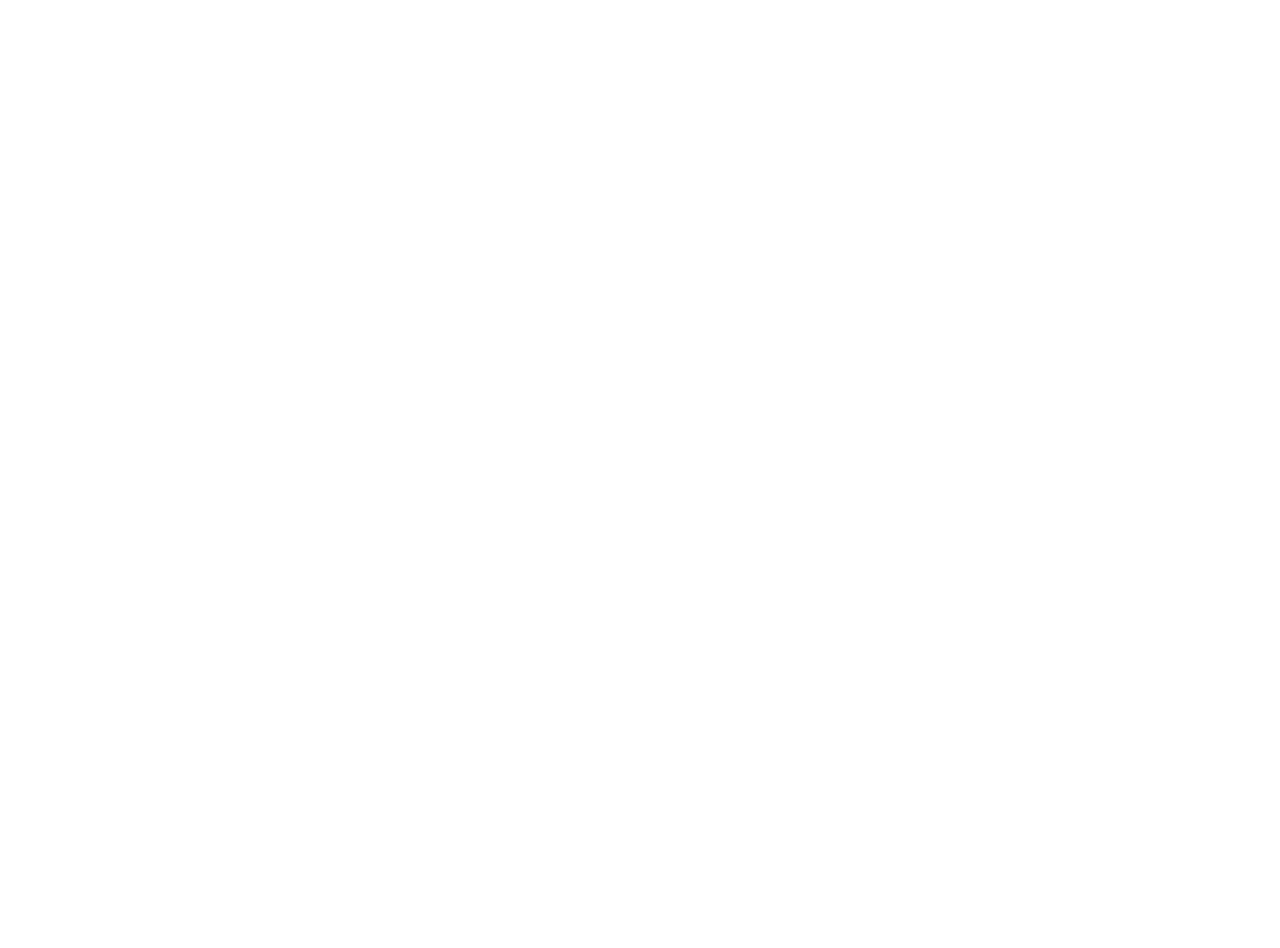
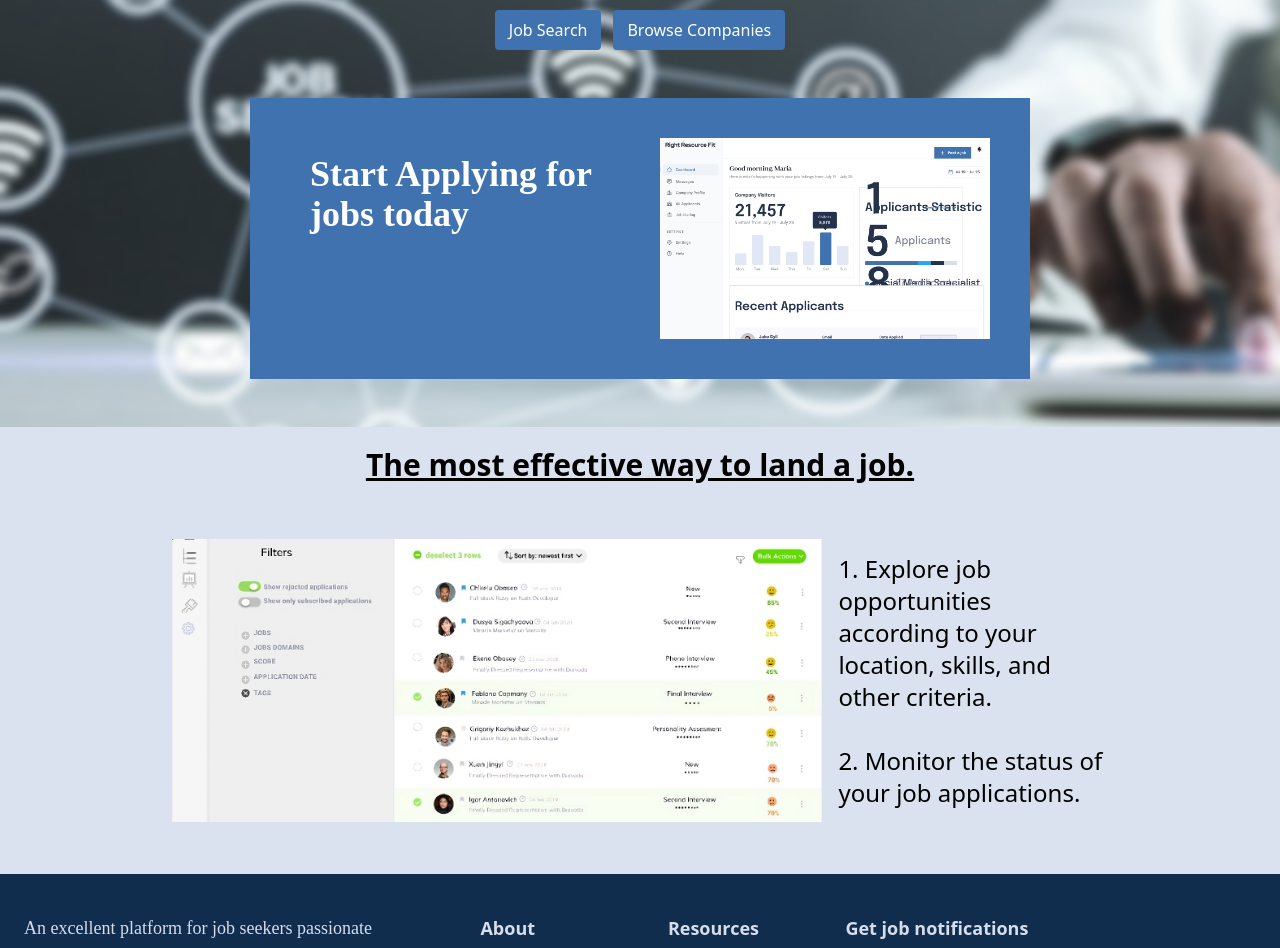
Before and after one commit to Manasraj9/RightResourceFit_Infosys_Internship_Oct2024_Team_02, a React (Create React App) app in the folder frontend/: page /Companyhomepage in a window 1280 px wide. Shown: the part 260-1208 px from the top of the page. Before the commit the page ends 800 px from the top, so only its background shows below. Built offline with nearby package versions, Linux system fonts and the light colour scheme.

Commit message:
Added confirm password

```diff
--- a/frontend/src/App.js
+++ b/frontend/src/App.js
@@ -1,11 +1,13 @@
 import React from 'react';
 import { BrowserRouter as Router, Routes, Route } from 'react-router-dom';
 import Landingpage from "./pages/Landingpage"
+import About from "./pages/About"
 import Login from "./pages/Login"
 import Register from "./pages/Register"
 import Resetpassword from "./pages/Resetpassword"
 import OtpVerification from  "./pages/OtpVerification"
 import Homepage from "./pages/Homepage"
+import Companyhomepage from "./pages/Companyhomepage"
 import Browsecompanies from "./pages/Browsecompanies"
 
 
@@ -16,10 +18,11 @@ function App() {
             <Route path="/" element={<Landingpage />} />
             <Route path="/Login" element={<Login />} />
             <Route path="/Register" element={<Register />} />
+            <Route path="About" element={<About />} />
             <Route path="/Resetpassword" element={<Resetpassword />} />
             <Route path="/OtpVerification" element={<OtpVerification />} />
             <Route path="/Homepage" element={<Homepage />} />
-            <Route path="/companyhomepage" element={<companyhomepage />} />
+            <Route path="/Companyhomepage" element={<Companyhomepage />} />
             <Route path="/Browsecompanies" element={<Browsecompanies />} />
           </Routes>
         </Router>
--- a/frontend/src/Components/Navbar.jsx
+++ b/frontend/src/Components/Navbar.jsx
@@ -11,7 +11,7 @@ const Navbar = () => {
                 <div>
                     <ul className='flex gap-3 text-white '>
                     <li>
-                            <Link to="/Homepage">
+                            <Link to="/">
                                 <button className='bg-[#3f72af] inline-flex items-center gap-0.5 hover:bg-white hover:text-[#3f72af] py-1 rounded px-2.5'>Home</button>
                             </Link>
                         </li>
--- /dev/null
+++ b/frontend/src/pages/About.jsx
@@ -0,0 +1,39 @@
+import React from 'react';
+import Navbar from '../Components/Navbar';
+import Footer from '../Components/Footer';
+
+const About = () => {
+    return (
+        <div>
+            <Navbar />
+            <div className='flex'>
+            <div className=" flex flex-col  bg-[#dbe2ef] p-6">
+                <h1 className="text-4xl font-bold mb-6">About Us</h1>
+                <p className="text-lg mb-6 max-w-2xl">
+                    We are a dedicated team focused on providing the best solutions for our clients. Our goal is to deliver exceptional results that help businesses thrive in a competitive landscape.
+                </p>
+
+                <h2 className="text-2xl font-semibold mb-4">Our Mission</h2>
+                <p className="text-md mb-6 max-w-2xl">
+                    Our mission is to leverage technology to drive innovation and create value for our clients. We strive to exceed expectations and build long-lasting relationships.
+                </p>
+
+                <h2 className="text-2xl font-semibold mb-4">Our Values</h2>
+                <ul className="list-disc list-inside max-w-2xl mb-6">
+                    <li className="mb-2">Integrity: We uphold the highest standards of integrity in all our actions.</li>
+                    <li className="mb-2">Innovation: We constantly seek new ways to improve and innovate.</li>
+                    <li className="mb-2">Excellence: We are committed to delivering quality and excellence in our services.</li>
+                    <li className="mb-2">Collaboration: We believe in the power of teamwork and collaboration.</li>
+                    <li className="mb-2">Customer Focus: Our clients are at the center of everything we do.</li>
+                </ul>
+            </div>
+            <div>
+                <img src="/images/About.svg" alt="page for Login" className="w-[780px] h-[650px] bg-[#dbe2ef]" />
+            </div>
+            </div>
+            <Footer />
+        </div>
+    );
+};
+
+export default About;
--- a/frontend/src/pages/companyhomepage.css
+++ b/frontend/src/pages/companyhomepage.css
@@ -1,114 +1,22 @@
-/* General Styles */
-body {
-  font-family: Arial, sans-serif;
+.custom-todayjob {
+  font-family: 'Times New Roman', Times, serif;
+  margin-left: 20px;
 }
-
-.job-portal {
-  margin: 0;
-  padding: 0;
-  box-sizing: border-box;
+.search-button2 {
+  background-color: white;
+  color: #3f72af;
+  padding: 25px 30px;
+  font-size: 22px;
+  border: none;
+  height: 35px;
+  cursor: pointer;
+  display: flex;
+  align-items: center;
+  justify-content: center;
 }
-
-.header {
-  background-color: #2c3e50;
-  color: white;
-  padding: 20px;
-  text-align: center;
+.custom-jobimg {
+  margin-right: 200px;
 }
-
-.navbar {
-  display: flex;
-  justify-content: space-between;
-  align-items: center;
+.custom-flex {
+  background-color: #3f72af;
 }
-
-.nav-links .btn {
-  background-color: #34495e;
-  color: white;
-  border: none;
-  padding: 10px;
-  margin: 0 5px;
-  cursor: pointer;
-}
-
-.header-content h1 {
-  font-size: 2.5rem;
-  margin-bottom: 10px;
-}
-
-.header-content p {
-  font-size: 1.2rem;
-  margin-bottom: 20px;
-}
-
-.btn-primary {
-  background-color: #3498db;
-  color: white;
-  padding: 10px 20px;
-  border: none;
-  cursor: pointer;
-}
-
-/* Job Posting Section */
-.job-posting {
-  display: flex;
-  justify-content: space-between;
-  padding: 20px;
-  background-color: #ecf0f1;
-  margin: 20px 0;
-}
-
-.posting-info {
-  flex: 1;
-  padding: 20px;
-}
-
-.stats img {
-  max-width: 100%;
-}
-
-/* Search Jobs Section */
-.search-jobs {
-  background-color: #bdc3c7;
-  padding: 20px;
-  text-align: center;
-}
-
-.search-info {
-  display: flex;
-  justify-content: space-around;
-}
-
-.left-column, .right-column {
-  flex: 1;
-}
-
-.left-column ul, .right-column ul {
-  list-style: none;
-}
-
-/* Footer */
-.footer {
-  background-color: #2c3e50;
-  color: white;
-  padding: 20px;
-}
-
-.footer-columns {
-  display: flex;
-  justify-content: space-between;
-}
-
-.footer-about {
-  flex: 1;
-}
-
-.footer-links ul, .footer-resources ul {
-  list-style: none;
-  padding: 0;
-}
-
-.footer-subscribe form input {
-  padding: 10px;
-  margin-right: 10px;
-}
--- a/frontend/src/pages/companyhomepage.jsx
+++ b/frontend/src/pages/companyhomepage.jsx
@@ -3,115 +3,79 @@ import Navbar from '../Components/NavbarHome'
 import Footer from '../Components/Footer'
 import backgroundImage from '../images/homebgimg.png'
 import jobPoster from '../images/jobposter.png'
-import { Link } from 'react-route   r-dom'
-import './companyhomepage.css'
+import { Link } from 'react-router-dom'
+import './Homepage.css'
 import jobStatusimg from '../images/jobstatusview.png'
+
+
 const companyhomepage = () => {
     return (
-        import React from 'react';
-import './companyhomepage.css'; // Create a separate CSS file for styling or use inline styles
+        <div>
+            <Navbar />
+            {/* Browse company and search job */}
+            <div className='homepage-container'
+                style={{
+                    backgroundImage: `url(${backgroundImage})`,
+                    backgroundSize: 'cover',
+                    backgroundPosition: 'center'
+                }}><br />
+                <div className='text-[white] text-3xl font-bold text-center underline'>FIND YOUR DREAM JOB NOW</div><br />
+                <div className='text-[white] text-2xl font-bold text-center'>Right Resource Fit connects talented job seekers with top employers.<br />Explore 5000+ job opportunities
+                    and find your perfect match.<br />Whether you're hiring or seeking, we help you achieve success!</div><br />
+                <div>
+                    <ul className='flex gap-3 text-white justify-center'>
+                        <li>
+                            <Link to="/Searchjob">
+                                <button className='bg-[#3f72af] inline-flex items-center gap-0.5 hover:bg-white hover:text-[#3f72af] py-2 rounded px-3.5'>Job Search</button>
+                            </Link>
+                        </li>
+                        <li>
+                            <Link to="/Browsecompanies">
+                                <button className='bg-[#3f72af] nline-flex items-center gap-0.5 hover:bg-white hover:text-[#3f72af]  py-2 rounded px-3.5'>Browse Companies</button>
+                            </Link>
+                        </li>
+                    </ul>
+                </div><br /><br />
 
-const JobPortal = () => {
-  return (
-    <div className="job-portal">
-      {/* Header Section */}
-      <header className="header">
-        <nav className="navbar">
-          <div className="nav-logo">
-            {/* You can add your logo here */}
-            <img src="logo.png" alt="Right Resource Fit Logo" />
+                {/* Search jobs */}
+                <div className='px-[250px]'>
+                    <div className='grid grid-cols-2 gap-10 items-center px-10 py-10 bg-[#3f72af]'>
+                        <div className='text-4xl font-bold custom-todayjob text-[white]'>
+                            Start Applying for <br /> jobs today <br />
+                            <br />
+                            <div className='text-center'>
+                                <Link to="/Searchjob">
+                                    <button className='search-button2'>Search Jobs</button>
+                                </Link>
                             </div>
-          <div className="nav-links">
-            <button className="btn">Post a Jobs</button>
-            <button className="btn">About</button>
-            <button className="btn">Account</button>
                         </div>
-        </nav>
-        <div className="header-content">
-          <h1>FIND YOUR DREAM JOB NOW</h1>
-          <p>
-            Right Resource Fit connects talented job seekers with top employers. Explore 5000+ job opportunities and find your perfect match. Whether you're hiring or seeking, we help you achieve success!
-          </p>
-          <button className="btn-primary">Start Posting Jobs</button>
+                        <div className='flex justify-between'>
+                            <img src={jobPoster} alt="Job Application" className="w-50px h-50px custom-jobimg" />
                         </div>
-      </header>
+                    </div>
+                </div><br /><br />
+            </div>
 
-      {/* Job Posting Section */}
-      <section className="job-posting">
-        <div className="posting-info">
-          <h2>Start posting jobs today</h2>
-          <button className="btn-primary">Start for Free</button>
+
+            <div className='bg-[#dbe2ef] mx-auto px-10 py-5'>
+                <div className='text-3xl underline font-bold text-center'>The most effective way to land a job.</div><br />
+                    <div className='px-[100px]'>
+                        <div className='grid grid-cols-10 gap-4 items-center px-8 py-8'>
+                            <div className='col-span-7'>
+                                <img src={jobStatusimg} alt="Job Status" className='w-full h-auto' />
                             </div>
-        <div className="stats">
-          <img src="dashboard-screenshot.png" alt="Dashboard" />
-        </div>
-      </section>
-
-      {/* Search Job Section */}
-      <section className="search-jobs">
-        <h2>The most effective way to land a job.</h2>
-        <div className="search-info">
-          <div className="left-column">
-            <p>Show rejected applications or show relevant applications.</p>
+                            <div className='col-span-3 text-2xl'>
                                 <ul>
-              <li>Jobs</li>
-              <li>Assessments</li>
-              <li>Applicants</li>
-              <li>Date</li>
-              <li>Status</li>
-            </ul>
-          </div>
-          <div className="right-column">
-            <ul>
-              <li>Search for jobs based on location, skills, etc.</li>
-              <li>View the status of the job applications.</li>
+                                    <li>1. Explore job opportunities according to your location, skills, and other criteria.</li><br />
+                                    <li>2. Monitor the status of your job applications.</li>
                                 </ul>
                             </div>
                         </div>
-      </section>
-
-      {/* Footer Section */}
-      <footer className="footer">
-        <div className="footer-columns">
-          <div className="footer-about">
-            <p>
-              An excellent platform for job seekers passionate about startups. Discover your ideal job with ease.
-            </p>
-            <div className="social-media">
-              <a href="#"><i className="fa fa-facebook"></i></a>
-              <a href="#"><i className="fa fa-twitter"></i></a>
-              <a href="#"><i className="fa fa-linkedin"></i></a>
                     </div>
             </div>
-          <div className="footer-links">
-            <h4>About</h4>
-            <ul>
-              <li>Companies</li>
-              <li>Pricing</li>
-              <li>Terms</li>
-              <li>Advice</li>
-            </ul>
-          </div>
-          <div className="footer-resources">
-            <h4>Resources</h4>
-            <ul>
-              <li>Help Docs</li>
-              <li>Guide</li>
-              <li>Updates</li>
-              <li>Contact Us</li>
-            </ul>
-          </div>
-          <div className="footer-subscribe">
-            <h4>Get Job Notifications</h4>
-            <form>
-              <input type="email" placeholder="Email Address" />
-              <button type="submit">Subscribe</button>
-            </form>
-          </div>
-        </div>
-      </footer>
+            <Footer />
         </div>
     );
 };
-    )}
+
 export default companyhomepage;
```
Also changed, not shown: frontend/src/pages/Register.jsx (+48 -10 lines), frontend/public/images/About.svg (added). Lines whose indentation alone changed are shown as unchanged.
